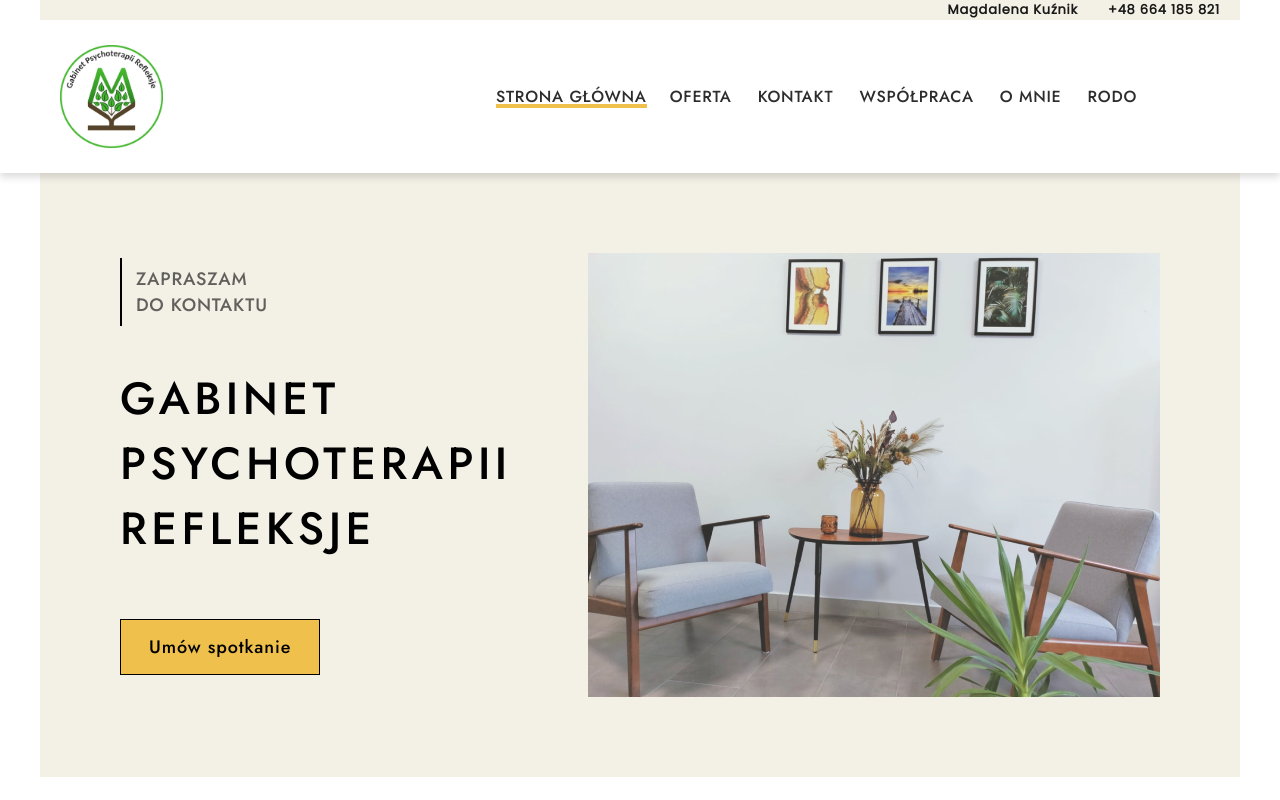
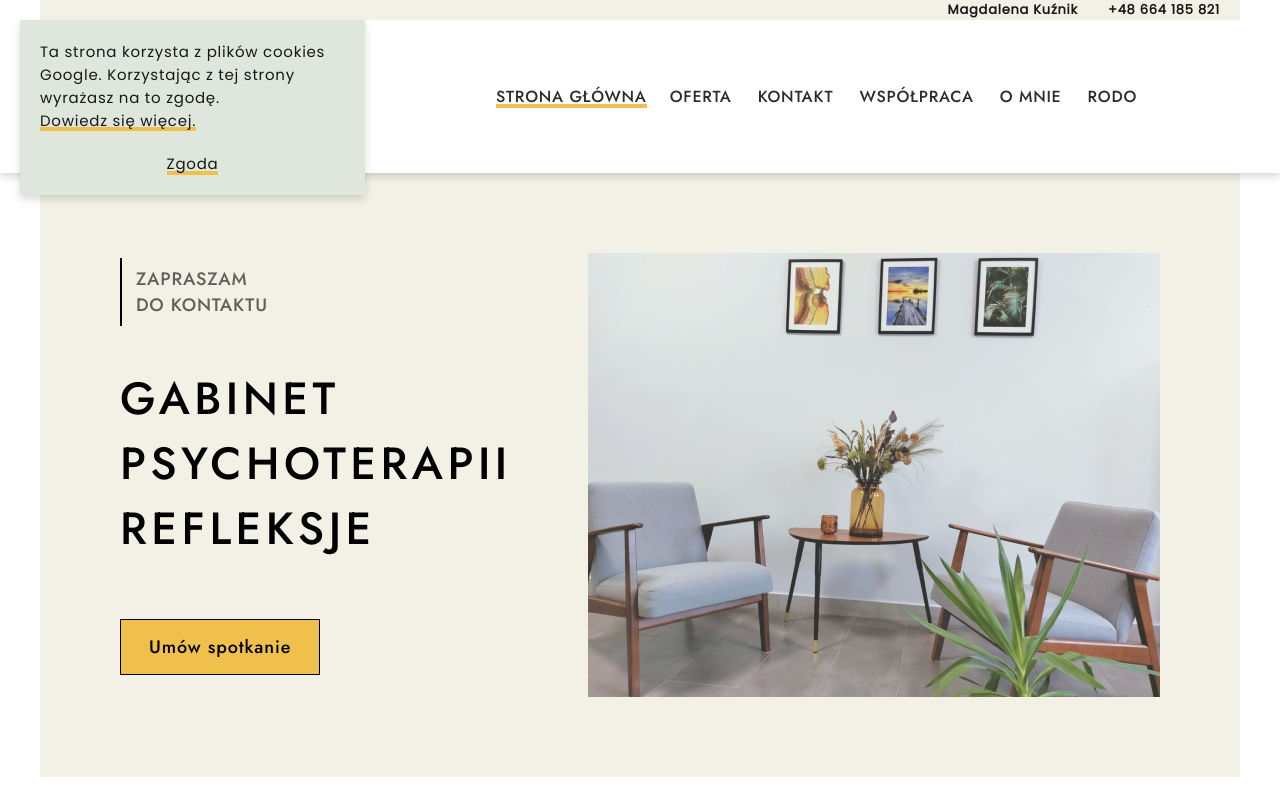
Before and after one commit to gatinhap/magdak, a React (Vite) app: page /#/ in a window 1280 px wide. Shown: the top 800 px of the page. Built offline with nearby package versions, Linux system fonts and the light colour scheme.

Commit message:
cookies consent added

```diff
--- /dev/null
+++ b/src/components/Cookies/Cookies.jsx
@@ -0,0 +1,45 @@
+import './Cookies.less'
+import {useEffect, useState} from "react";
+
+const Cookies = () => {
+    const [cookies, showCookies] = useState(false);
+
+    useEffect(() => {
+        showCookies(true)
+    }, [0])
+
+    return (
+        <div
+            id={'cc-container'}
+            className={`${cookies ? 'showCookie' : 'hideCookie'}`}
+            role={"dialog"}
+            aria-label={"cookie consent"}
+        >
+            <span className="cc-text">Ta strona korzysta z plików cookies Google.
+                Korzystając z tej strony wyrażasz na to zgodę.
+                <br />
+                <a
+                    className={"cc-text-link"}
+                    aria-label={"learn more about cookies"}
+                    role={"button"}
+                    tabIndex={0}
+                    target={"_blank"}
+                    href={"https://policies.google.com/technologies/cookies?hl=pl"}
+                >
+                    Dowiedz się więcej.
+                </a>
+            </span>
+            <a
+                id={"agree"}
+                aria-label={"dismiss cookie message"}
+                role={"button"}
+                tabIndex={0}
+                onClick={() => showCookies(false)}
+            >
+                Zgoda
+            </a>
+        </div>
+    )
+}
+
+export default Cookies
--- /dev/null
+++ b/src/components/Cookies/Cookies.less
@@ -0,0 +1,43 @@
+#cc-container {
+	position: fixed;
+	z-index: 101;
+	top: var(--xs-padding);
+	left: var(--xs-padding);
+	display: flex;
+	flex-direction: column;
+	flex-wrap: wrap;
+	align-items: center;
+	opacity: 0;
+	-webkit-transition: opacity .5s ease;
+	transition: opacity .5s ease;
+	padding: var(--xs-padding);
+	max-width: 345px;
+	background-color: var(--light-green);
+	box-shadow: 0 4px 8px rgba(0, 0, 0, 0.15);
+
+	&.showCookie {
+		opacity: 1;
+	}
+
+	&.hideCookie {
+		opacity: 0;
+	}
+}
+
+.cc-text {
+	margin-bottom: var(--xs-padding);
+}
+
+#agree {
+	cursor: pointer;
+	outline: none;
+	box-shadow: inset 0 -4px var(--yellow);
+}
+
+.cc-text-link {
+	box-shadow: inset 0 -4px var(--yellow);
+}
+
+.cc-text-link:focus {
+	outline: none;
+}
--- a/src/components/Header/Header.less
+++ b/src/components/Header/Header.less
@@ -2,7 +2,7 @@
 
 .header-wrapper {
 	position: sticky;
-	z-index: 999;
+	z-index: 100;
 	top: 0;
 	width: 100vw;
 	background-color: #fff;
--- a/src/main.jsx
+++ b/src/main.jsx
@@ -2,11 +2,13 @@ import React from 'react'
 import ReactDOM from 'react-dom/client'
 import App from "./App.jsx";
 import {HashRouter} from "react-router-dom";
+import Cookies from "./components/Cookies/Cookies.jsx";
 
 ReactDOM.createRoot(document.getElementById('root')).render(
-  <React.StrictMode>
-      <HashRouter>
-          <App />
-      </HashRouter>
-  </React.StrictMode>,
+    <React.StrictMode>
+        <HashRouter>
+            <App/>
+            <Cookies/>
+        </HashRouter>
+    </React.StrictMode>,
 )
```
